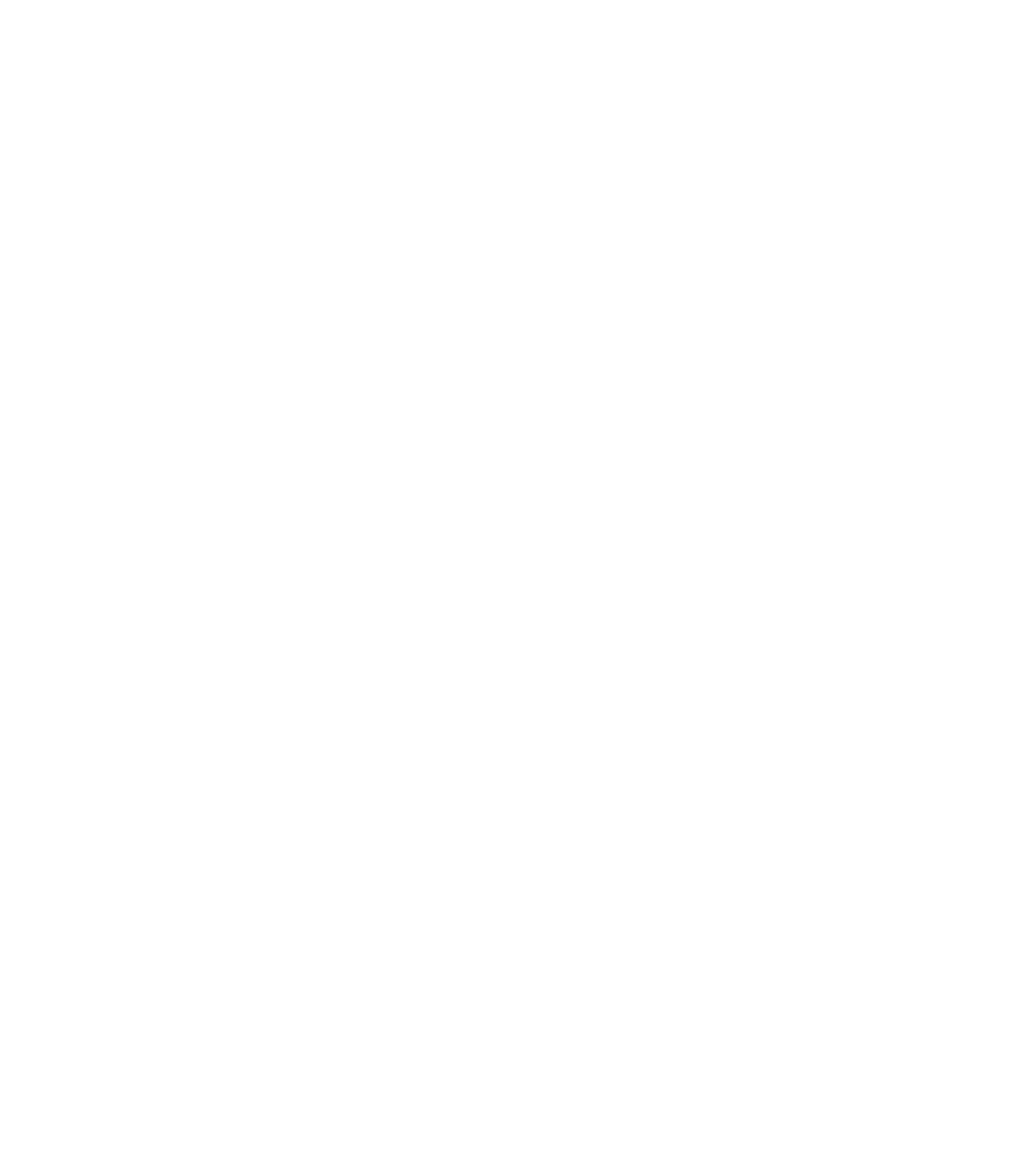
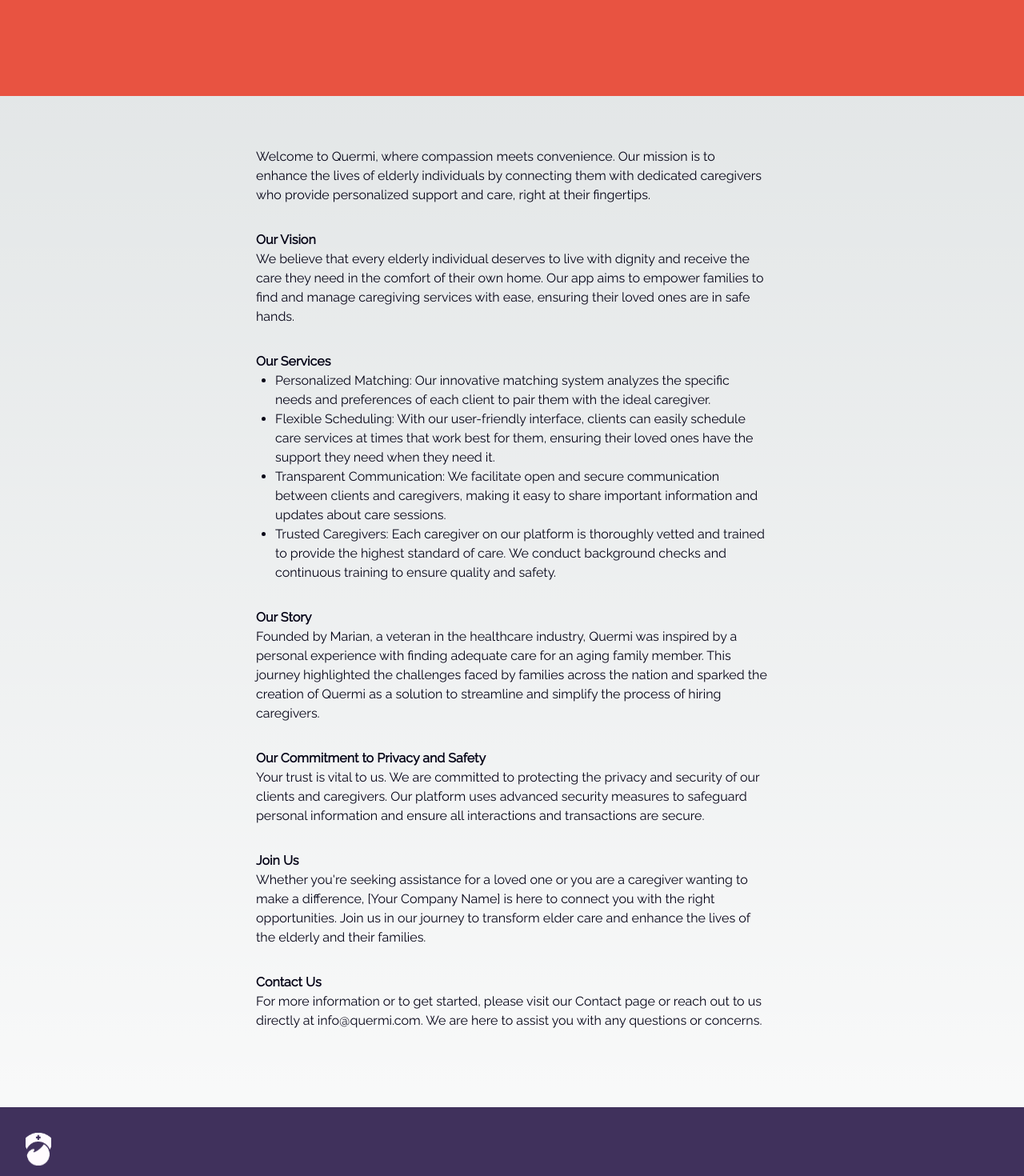
Before and after one commit to david-rivero/quermi-landing, a Next.js app: page /about in a window 1280 px wide. Before the commit this address had no page. Shown: the part 680-2150 px from the top of the page at 80% size. Before the commit the page ends 800 px from the top, so only its background shows below. Built offline with nearby package versions, Linux system fonts and the light colour scheme.

Commit message:
New about page

```diff
--- /dev/null
+++ b/app/about/page.tsx
@@ -0,0 +1,55 @@
+import React from 'react';
+
+import {
+  Hero,
+  Footer,
+} from '@/app/common/components';
+
+const About: React.FC = () => {
+  return (
+    <>
+      <Hero extraClassNames="inset-0 -z-10 h-screen w-screen bg-q-second text-q-background" whiteMode={true} showMenu={false}>
+        <div className="h-full flex items-center justify-center">
+          <h1 className="text-5xl text-center font-bold mb-5 font-['Raleway_Bold'] text-q-background">About</h1>
+        </div>
+      </Hero>
+      <section className="py-16">
+        <div className="w-1/2 m-auto">
+          <p className="mb-8">Welcome to Quermi, where compassion meets convenience. Our mission is to enhance the lives of elderly individuals by connecting them with dedicated caregivers who provide personalized support and care, right at their fingertips.</p>
+          <div className="mb-8">
+            <p className="font-bold">Our Vision</p>
+            <p>We believe that every elderly individual deserves to live with dignity and receive the care they need in the comfort of their own home. Our app aims to empower families to find and manage caregiving services with ease, ensuring their loved ones are in safe hands.</p>
+          </div>
+          <div className="mb-8">
+            <p className="font-bold">Our Services</p>
+            <ul className="ml-6 list-disc">
+              <li>Personalized Matching: Our innovative matching system analyzes the specific needs and preferences of each client to pair them with the ideal caregiver.</li>
+              <li>Flexible Scheduling: With our user-friendly interface, clients can easily schedule care services at times that work best for them, ensuring their loved ones have the support they need when they need it.</li>
+              <li>Transparent Communication: We facilitate open and secure communication between clients and caregivers, making it easy to share important information and updates about care sessions.</li>
+              <li>Trusted Caregivers: Each caregiver on our platform is thoroughly vetted and trained to provide the highest standard of care. We conduct background checks and continuous training to ensure quality and safety.</li>
+            </ul>
+          </div>
+          <div className="mb-8">
+            <p className="font-bold">Our Story</p>
+            <p>Founded by Marian, a veteran in the healthcare industry, Quermi was inspired by a personal experience with finding adequate care for an aging family member. This journey highlighted the challenges faced by families across the nation and sparked the creation of Quermi as a solution to streamline and simplify the process of hiring caregivers.</p>
+          </div>
+          <div className="mb-8">
+            <p className="font-bold">Our Commitment to Privacy and Safety</p>
+            <p>Your trust is vital to us. We are committed to protecting the privacy and security of our clients and caregivers. Our platform uses advanced security measures to safeguard personal information and ensure all interactions and transactions are secure.</p>
+          </div>
+          <div className="mb-8">
+            <p className="font-bold">Join Us</p>
+            <p>Whether you're seeking assistance for a loved one or you are a caregiver wanting to make a difference, [Your Company Name] is here to connect you with the right opportunities. Join us in our journey to transform elder care and enhance the lives of the elderly and their families.</p>
+          </div>
+          <div className="mb-8">
+            <p className="font-bold">Contact Us</p>
+            <p>For more information or to get started, please visit our Contact page or reach out to us directly at info@quermi.com. We are here to assist you with any questions or concerns.</p>
+          </div>
+        </div>
+      </section>
+      <Footer />
+    </>
+  );
+}
+
+export default About;
```
